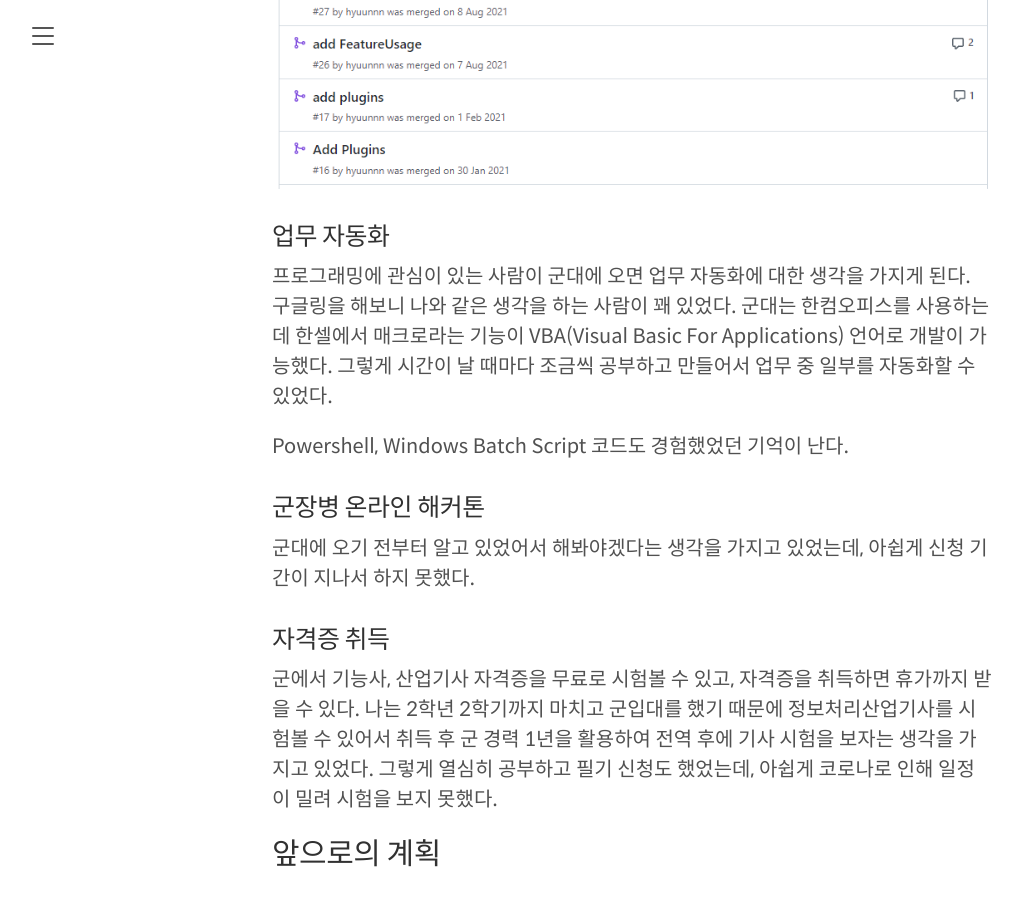
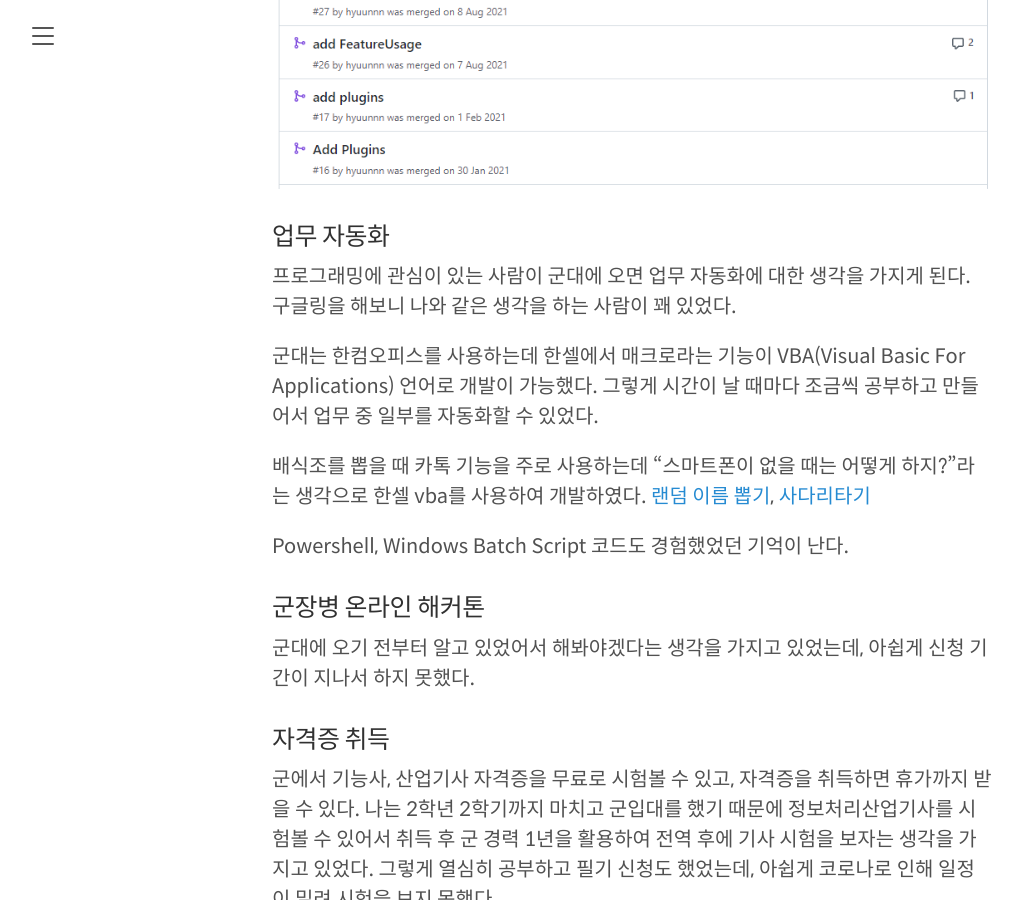
Before and after one commit to hyuunnn/hyuunnn.github.io, a Jekyll site: the page built from _posts/2022-07-25-army.md, in a window 1280 px wide and 900 px high, scrolled down 2206 px. Shown: the whole window, without its empty margins (8-1030 px from the left). Built offline with Jekyll 4.4.1, drawn with Linux system fonts in a browser that asks for light colours.

Commit message:
Update 2022-07-25-army.md

```diff
--- a/_posts/2022-07-25-army.md
+++ b/_posts/2022-07-25-army.md
@@ -44,7 +44,11 @@
 
 ### 업무 자동화
 
-프로그래밍에 관심이 있는 사람이 군대에 오면 업무 자동화에 대한 생각을 가지게 된다. 구글링을 해보니 나와 같은 생각을 하는 사람이 꽤 있었다. 군대는 한컴오피스를 사용하는데 한셀에서 매크로라는 기능이 VBA(Visual Basic For Applications) 언어로 개발이 가능했다. 그렇게 시간이 날 때마다 조금씩 공부하고 만들어서 업무 중 일부를 자동화할 수 있었다.
+프로그래밍에 관심이 있는 사람이 군대에 오면 업무 자동화에 대한 생각을 가지게 된다. 구글링을 해보니 나와 같은 생각을 하는 사람이 꽤 있었다.
+
+군대는 한컴오피스를 사용하는데 한셀에서 매크로라는 기능이 VBA(Visual Basic For Applications) 언어로 개발이 가능했다. 그렇게 시간이 날 때마다 조금씩 공부하고 만들어서 업무 중 일부를 자동화할 수 있었다.
+
+배식조를 뽑을 때 카톡 기능을 주로 사용하는데 "스마트폰이 없을 때는 어떻게 하지?"라는 생각으로 한셀 vba를 사용하여 개발하였다. <a href="https://github.com/hyuunnn/Hancell_Random-Name-Picker">랜덤 이름 뽑기</a>, <a href="https://github.com/hyuunnn/Hancell_ghost-leg">사다리타기</a>
 
 Powershell, Windows Batch Script 코드도 경험했었던 기억이 난다.
 
```
